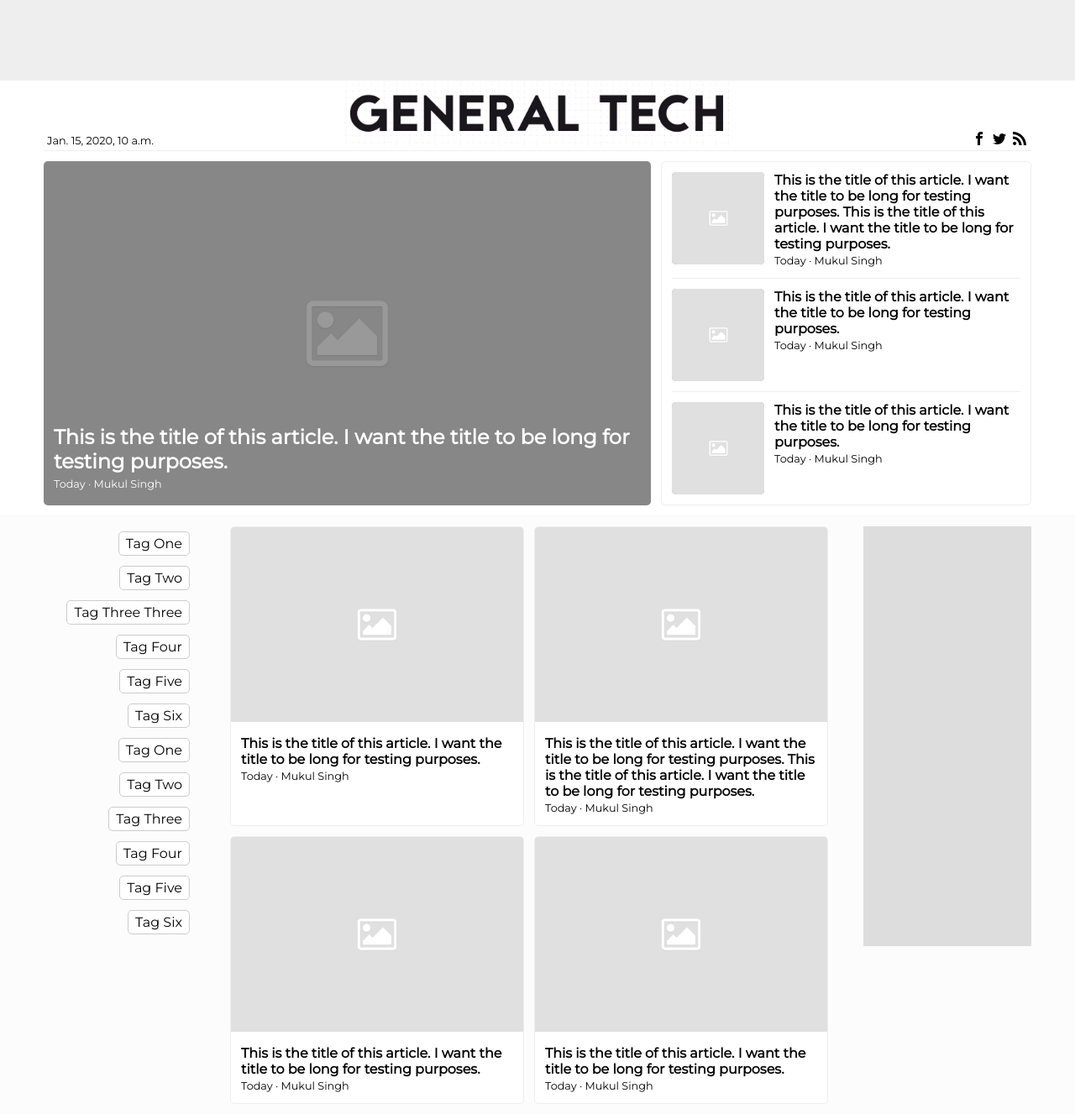
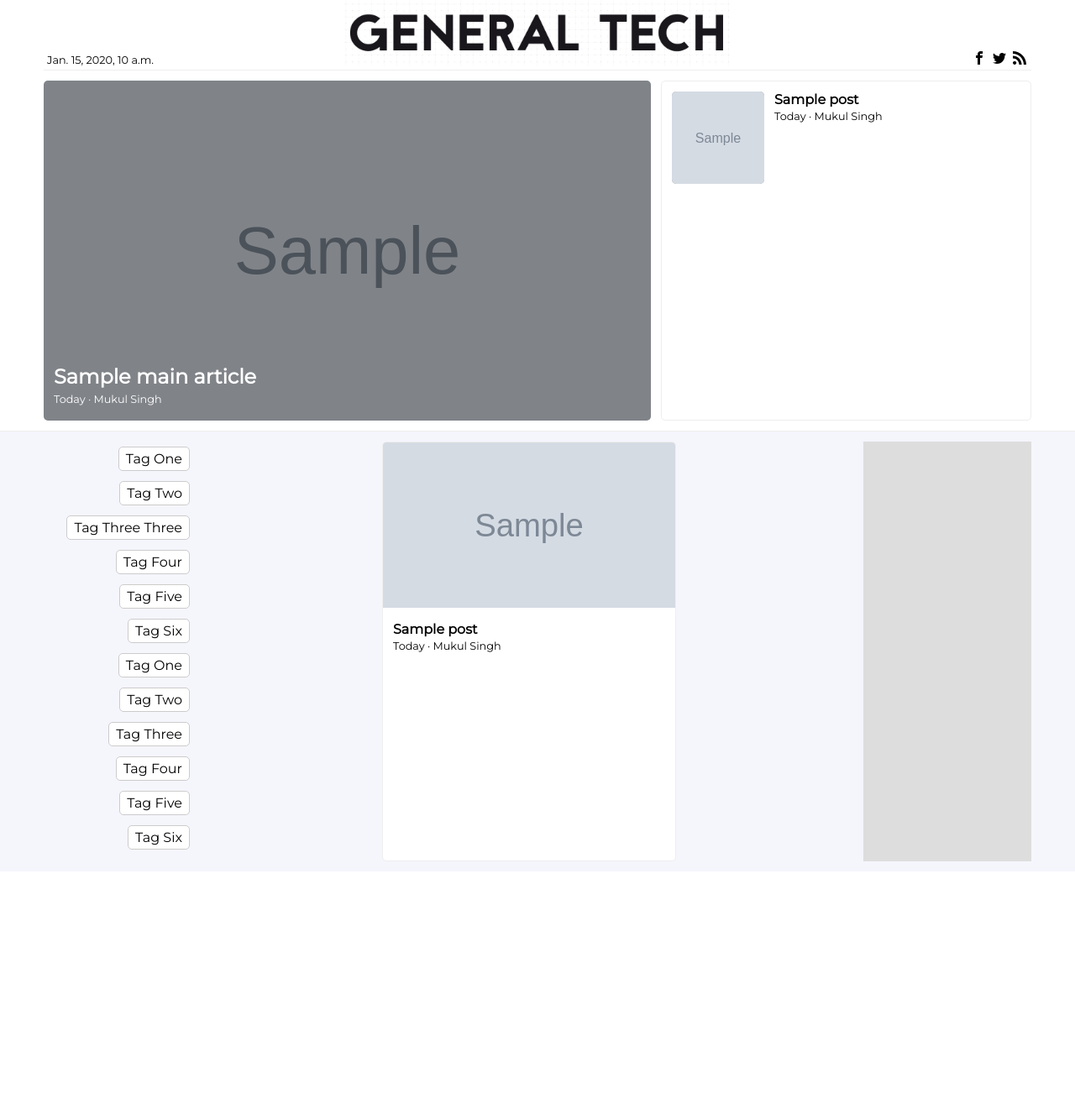
Before and after one commit to TheGeneralTech/inception_general_tech_website, a Django app: template generaltech/generaltech/templates/generaltech/index.html in a window 1280 px wide. Shown: the whole page at 84% size. After the commit the page ends 1026 px from the top, so only its background shows below. Run offline with Django 3.2, Linux system fonts and the light colour scheme; the template is opened without the code that fills it: most values are stand-ins (such as "Sample title", 1, 10 or a date in 2020); grey boxes marked "Sample" are stand-in pictures.

Commit message:
connected to api and tweaked layout

```diff
--- a/generaltech/generaltech/static/css/base.css
+++ b/generaltech/generaltech/static/css/base.css
@@ -12,6 +12,6 @@ h1, h2, h3, h4, h5, h6, p, a {
 }
 #advert_top {
     width: 100%;
-    height: 6em;
+    height: auto;
     background-color: #eee;
 }
--- a/generaltech/generaltech/static/css/index.css
+++ b/generaltech/generaltech/static/css/index.css
@@ -11,8 +11,8 @@
 #more_content_background {
     width: 100%;
     height: auto;
-    background-color: #fcfcfc;
-    border-top: #f9f9f9 solid 1px;
+    background-color: #f5f5fc;
+    border-top: #eee solid 1px;
 }
 #more_content {
     width: 100%;
@@ -177,6 +177,8 @@ header {
 }
 .norm_article_img {
     width: 100%;
+    max-height: 197px;
+    object-fit: cover;
 }
 .norm_article_cont summary {
     padding: 12px;
--- a/generaltech/generaltech/templates/generaltech/index.html
+++ b/generaltech/generaltech/templates/generaltech/index.html
@@ -35,37 +35,24 @@
     </div>
 </header>
 <a id="main_article_cont" href="{% url 'article' 'fix_me' %}">
-    <img id="article1_img" src="{% static 'image/placeholder-image.jpg' %}" alt="fix_me" />
+    <img id="article1_img" src="{{ main_article.titleImage }}" alt="fix_me" />
     <span class="curtain"></span>
     <summary>
-        <h2>This is the title of this article. I want the title to be long for testing purposes.</h2><br>
+        <h2>{{ main_article.title }}</h2><br>
         <p id="publish_date">Today</p><p> · </p><p id="writer">Mukul Singh</p>
     </summary>
 </a>
 <div id="side_articles">
-    <a class="side_article_cont" href="{% url 'article' 'fix_me' %}">
-        <img id="article2_img" src="{% static 'image/placeholder-image.jpg' %}" alt="fix_me" />
-        <summary>
-            <h4>This is the title of this article. I want the title to be long for testing purposes. This is the title of this article. I want the title to be long for testing purposes.</h4><br>
-            <p id="publish_date">Today</p><p> · </p><p id="writer">Mukul Singh</p>
-        </summary>
-    </a>
-    <hr>
-    <a class="side_article_cont" href="{% url 'article' 'fix_me' %}">
-        <img id="article2_img" src="{% static 'image/placeholder-image.jpg' %}" alt="fix_me" />
-        <summary>
-            <h4>This is the title of this article. I want the title to be long for testing purposes.</h4><br>
-            <p id="publish_date">Today</p><p> · </p><p id="writer">Mukul Singh</p>
-        </summary>
-    </a>
-    <hr>
-    <a class="side_article_cont" href="{% url 'article' 'fix_me' %}">
-        <img id="article2_img" src="{% static 'image/placeholder-image.jpg' %}" alt="fix_me" />
-        <summary>
-            <h4>This is the title of this article. I want the title to be long for testing purposes.</h4><br>
-            <p id="publish_date">Today</p><p> · </p><p id="writer">Mukul Singh</p>
-        </summary>
-    </a>
+    {% for post in featured_posts %}
+        <a class="side_article_cont" href="{% url 'article' post.url %}">
+            <img id="article2_img" src="{{ post.titleImage }}" alt="fix_me" />
+            <summary>
+                <h4>{{ post.title }}</h4><br>
+                <p id="publish_date">Today</p><p> · </p><p id="writer">Mukul Singh</p>
+            </summary>
+        </a>
+        {% if not forloop.last %}<hr>{% endif %}
+    {% endfor %}
 </div>
 </div>
 <div id="more_content_background">
@@ -85,34 +72,15 @@
         <a href="fix_me">Tag Six</a>
     </div>
     <div id="norm_articles">
-        <a class="norm_article_cont" href="{% url 'article' 'fix_me' %}">
-            <img class="norm_article_img" src="{% static 'image/placeholder-image.jpg' %}" alt="fix_me" />
-            <summary>
-                <h4>This is the title of this article. I want the title to be long for testing purposes.</h4>
-                <p id="publish_date">Today</p><p> · </p><p id="writer">Mukul Singh</p>
-            </summary>
-        </a>
-        <a class="norm_article_cont" href="{% url 'article' 'fix_me' %}">
-                <img class="norm_article_img" src="{% static 'image/placeholder-image.jpg' %}" alt="fix_me" />
+        {% for post in posts %}
+            <a class="norm_article_cont" href="{% url 'article' post.url %}">
+                <img class="norm_article_img" src="{{ post.titleImage }}" alt="fix_me" />
                 <summary>
-                    <h4>This is the title of this article. I want the title to be long for testing purposes. This is the title of this article. I want the title to be long for testing purposes.</h4>
+                    <h4>{{ post.title }}</h4>
                     <p id="publish_date">Today</p><p> · </p><p id="writer">Mukul Singh</p>
                 </summary>
             </a>
-            <a class="norm_article_cont" href="{% url 'article' 'fix_me' %}">
-                    <img class="norm_article_img" src="{% static 'image/placeholder-image.jpg' %}" alt="fix_me" />
-                    <summary>
-                        <h4>This is the title of this article. I want the title to be long for testing purposes.</h4>
-                        <p id="publish_date">Today</p><p> · </p><p id="writer">Mukul Singh</p>
-                    </summary>
-                </a>
-                <a class="norm_article_cont" href="{% url 'article' 'fix_me' %}">
-                        <img class="norm_article_img" src="{% static 'image/placeholder-image.jpg' %}" alt="fix_me" />
-                        <summary>
-                            <h4>This is the title of this article. I want the title to be long for testing purposes.</h4>
-                            <p id="publish_date">Today</p><p> · </p><p id="writer">Mukul Singh</p>
-                        </summary>
-                    </a>
+        {% endfor %}
     </div>
     <div id="advert_side"></div>
 </div>
```
Also changed, not shown: other parts of generaltech/generaltech/static/css/index.css (+23 -22 lines), generaltech/generaltech/views.py (+12 -2 lines).
